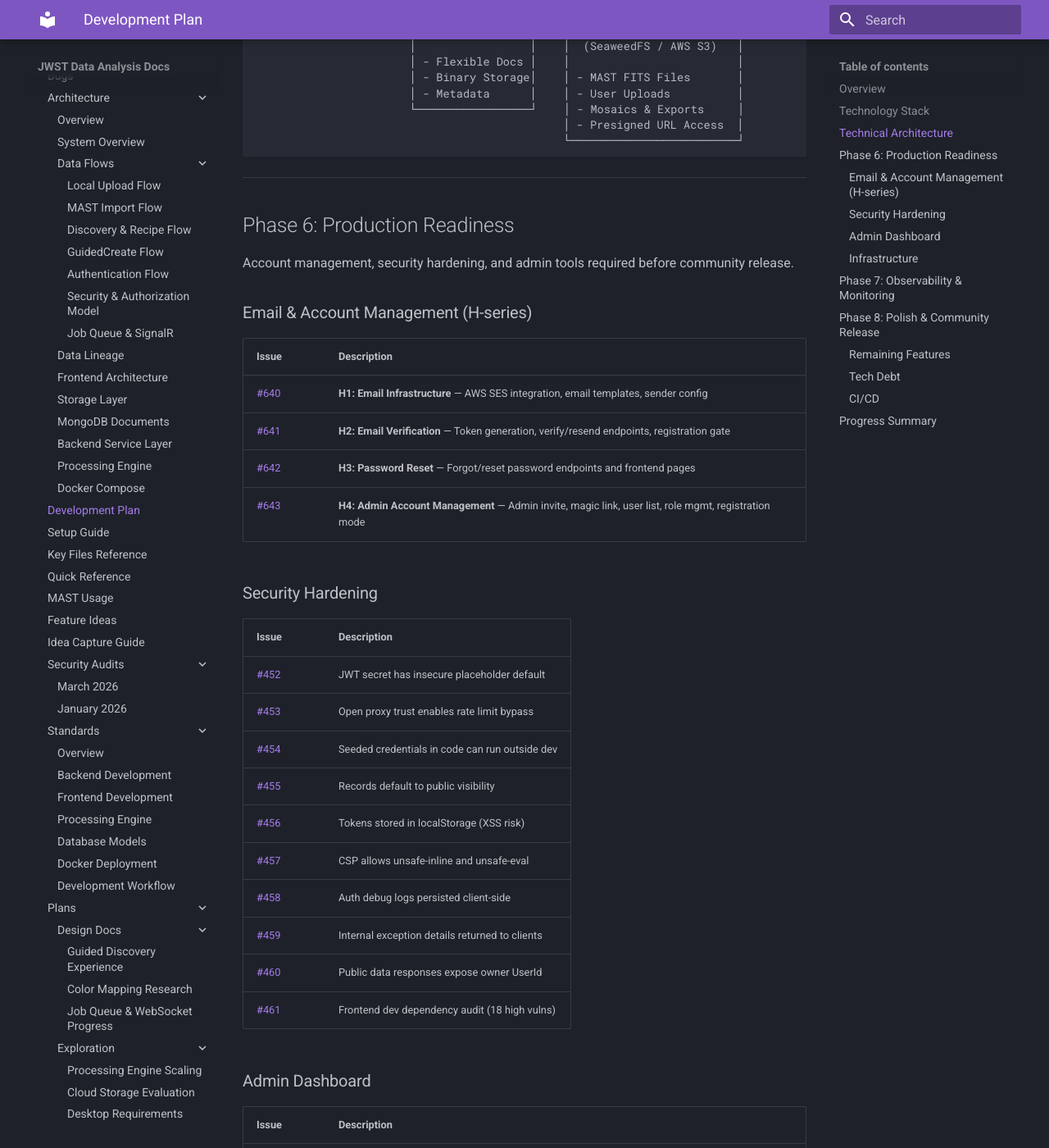
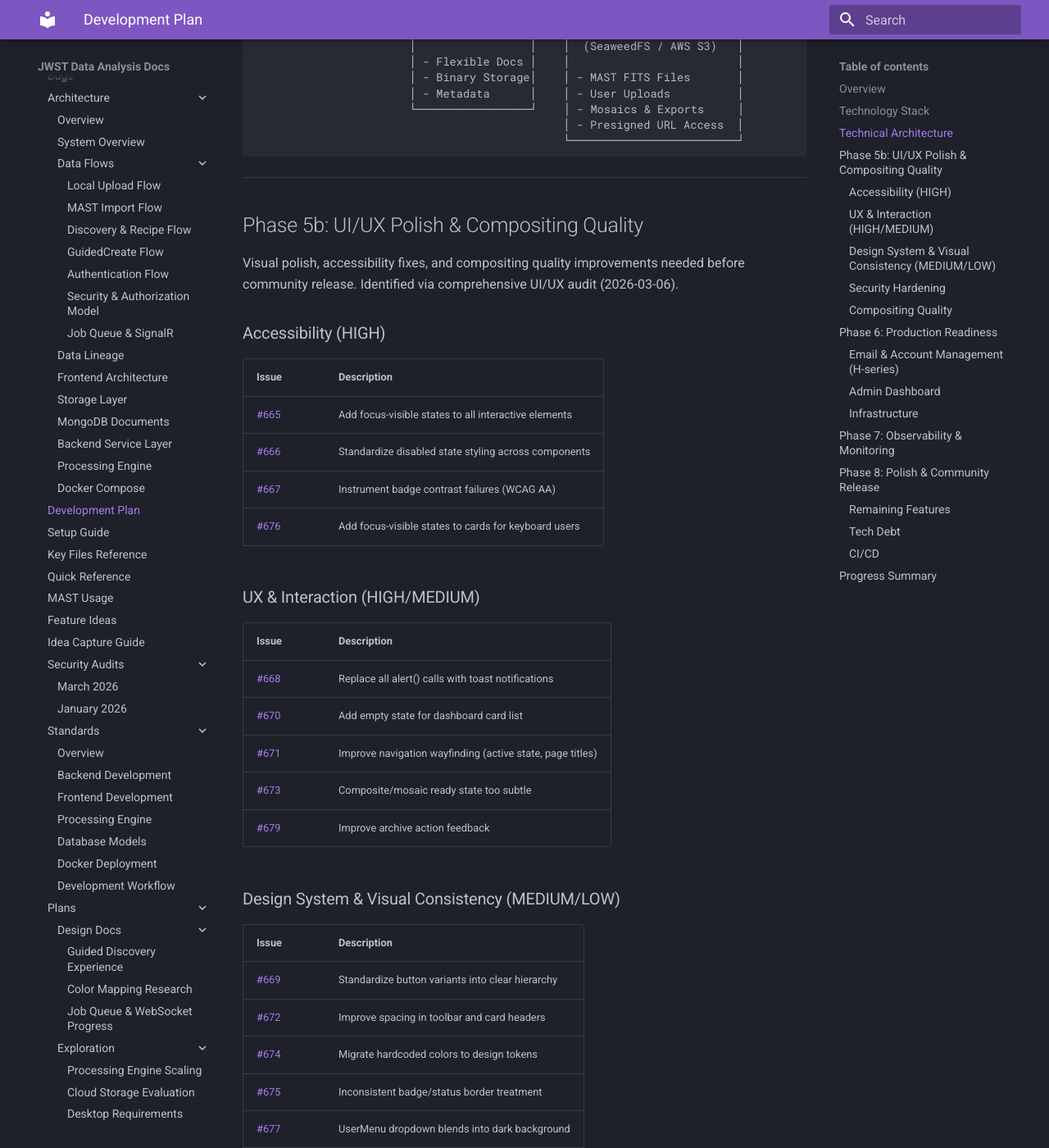
Before and after one commit to Snoww3d/jwst-data-analysis, an MkDocs documentation site: the page built from docs/development-plan.md, in a window 1280 px wide and 1400 px high, scrolled down 916 px. Shown: the whole window at 82% size. Built offline with MkDocs 1.6.1 and Material for MkDocs 9.7.7, drawn with Linux system fonts in a browser that asks for light colours; some of the changed text lies outside the part shown.

Commit message:
docs: add Phase 5b (UI/UX polish, security, compositing) to roadmap (#681)
Move security hardening (#452–#461) from Phase 6 to new Phase 5b.
Add 16 new issues from UI/UX audit (#665–#680) covering accessibility,
interaction design, design system consistency, and a compositing
quality spike.

Co-authored-by: Claude Opus 4.6 <noreply@anthropic.com>

```diff
--- a/docs/development-plan.md
+++ b/docs/development-plan.md
@@ -39,18 +39,39 @@ A web-based JWST data analysis application with MAST integration, FITS visualiza
 
 ---
 
-## Phase 6: Production Readiness
+## Phase 5b: UI/UX Polish & Compositing Quality
 
-Account management, security hardening, and admin tools required before community release.
+Visual polish, accessibility fixes, and compositing quality improvements needed before community release. Identified via comprehensive UI/UX audit (2026-03-06).
 
-### Email & Account Management (H-series)
+### Accessibility (HIGH)
 
 | Issue | Description |
 |-------|-------------|
-| [#640](https://github.com/Snoww3d/jwst-data-analysis/issues/640) | **H1: Email Infrastructure** — AWS SES integration, email templates, sender config |
-| [#641](https://github.com/Snoww3d/jwst-data-analysis/issues/641) | **H2: Email Verification** — Token generation, verify/resend endpoints, registration gate |
-| [#642](https://github.com/Snoww3d/jwst-data-analysis/issues/642) | **H3: Password Reset** — Forgot/reset password endpoints and frontend pages |
-| [#643](https://github.com/Snoww3d/jwst-data-analysis/issues/643) | **H4: Admin Account Management** — Admin invite, magic link, user list, role mgmt, registration mode |
+| [#665](https://github.com/Snoww3d/jwst-data-analysis/issues/665) | Add focus-visible states to all interactive elements |
+| [#666](https://github.com/Snoww3d/jwst-data-analysis/issues/666) | Standardize disabled state styling across components |
+| [#667](https://github.com/Snoww3d/jwst-data-analysis/issues/667) | Instrument badge contrast failures (WCAG AA) |
+| [#676](https://github.com/Snoww3d/jwst-data-analysis/issues/676) | Add focus-visible states to cards for keyboard users |
+
+### UX & Interaction (HIGH/MEDIUM)
+
+| Issue | Description |
+|-------|-------------|
+| [#668](https://github.com/Snoww3d/jwst-data-analysis/issues/668) | Replace all alert() calls with toast notifications |
+| [#670](https://github.com/Snoww3d/jwst-data-analysis/issues/670) | Add empty state for dashboard card list |
+| [#671](https://github.com/Snoww3d/jwst-data-analysis/issues/671) | Improve navigation wayfinding (active state, page titles) |
+| [#673](https://github.com/Snoww3d/jwst-data-analysis/issues/673) | Composite/mosaic ready state too subtle |
+| [#679](https://github.com/Snoww3d/jwst-data-analysis/issues/679) | Improve archive action feedback |
+
+### Design System & Visual Consistency (MEDIUM/LOW)
+
+| Issue | Description |
+|-------|-------------|
+| [#669](https://github.com/Snoww3d/jwst-data-analysis/issues/669) | Standardize button variants into clear hierarchy |
+| [#672](https://github.com/Snoww3d/jwst-data-analysis/issues/672) | Improve spacing in toolbar and card headers |
+| [#674](https://github.com/Snoww3d/jwst-data-analysis/issues/674) | Migrate hardcoded colors to design tokens |
+| [#675](https://github.com/Snoww3d/jwst-data-analysis/issues/675) | Inconsistent badge/status border treatment |
+| [#677](https://github.com/Snoww3d/jwst-data-analysis/issues/677) | UserMenu dropdown blends into dark background |
+| [#678](https://github.com/Snoww3d/jwst-data-analysis/issues/678) | WizardStepper mobile spacing |
 
 ### Security Hardening
 
@@ -66,6 +87,27 @@ Account management, security hardening, and admin tools required before communit
 | [#459](https://github.com/Snoww3d/jwst-data-analysis/issues/459) | Internal exception details returned to clients |
 | [#460](https://github.com/Snoww3d/jwst-data-analysis/issues/460) | Public data responses expose owner UserId |
 | [#461](https://github.com/Snoww3d/jwst-data-analysis/issues/461) | Frontend dev dependency audit (18 high vulns) |
+
+### Compositing Quality
+
+| Issue | Description |
+|-------|-------------|
+| [#680](https://github.com/Snoww3d/jwst-data-analysis/issues/680) | **Spike**: Research compositing pipeline to match NASA press image quality |
+
+---
+
+## Phase 6: Production Readiness
+
+Account management and admin tools required before community release.
+
+### Email & Account Management (H-series)
+
+| Issue | Description |
+|-------|-------------|
+| [#640](https://github.com/Snoww3d/jwst-data-analysis/issues/640) | **H1: Email Infrastructure** — AWS SES integration, email templates, sender config |
+| [#641](https://github.com/Snoww3d/jwst-data-analysis/issues/641) | **H2: Email Verification** — Token generation, verify/resend endpoints, registration gate |
+| [#642](https://github.com/Snoww3d/jwst-data-analysis/issues/642) | **H3: Password Reset** — Forgot/reset password endpoints and frontend pages |
+| [#643](https://github.com/Snoww3d/jwst-data-analysis/issues/643) | **H4: Admin Account Management** — Admin invite, magic link, user list, role mgmt, registration mode |
 
 ### Admin Dashboard
 
@@ -149,6 +191,7 @@ Remaining features, tech debt, CI improvements, and release process.
 | 3 | Data Processing Engine | ✅ Complete |
 | 4 | Frontend & FITS Viewer | ✅ Complete |
 | 5 | Scientific Processing | ✅ Complete |
-| 6 | Production Readiness | 🔄 Next |
+| 5b | UI/UX Polish & Compositing | 🔄 Next |
+| 6 | Production Readiness | ⬚ Planned |
 | 7 | Observability & Monitoring | ⬚ Planned |
 | 8 | Polish & Community Release | ⬚ Planned |
```
